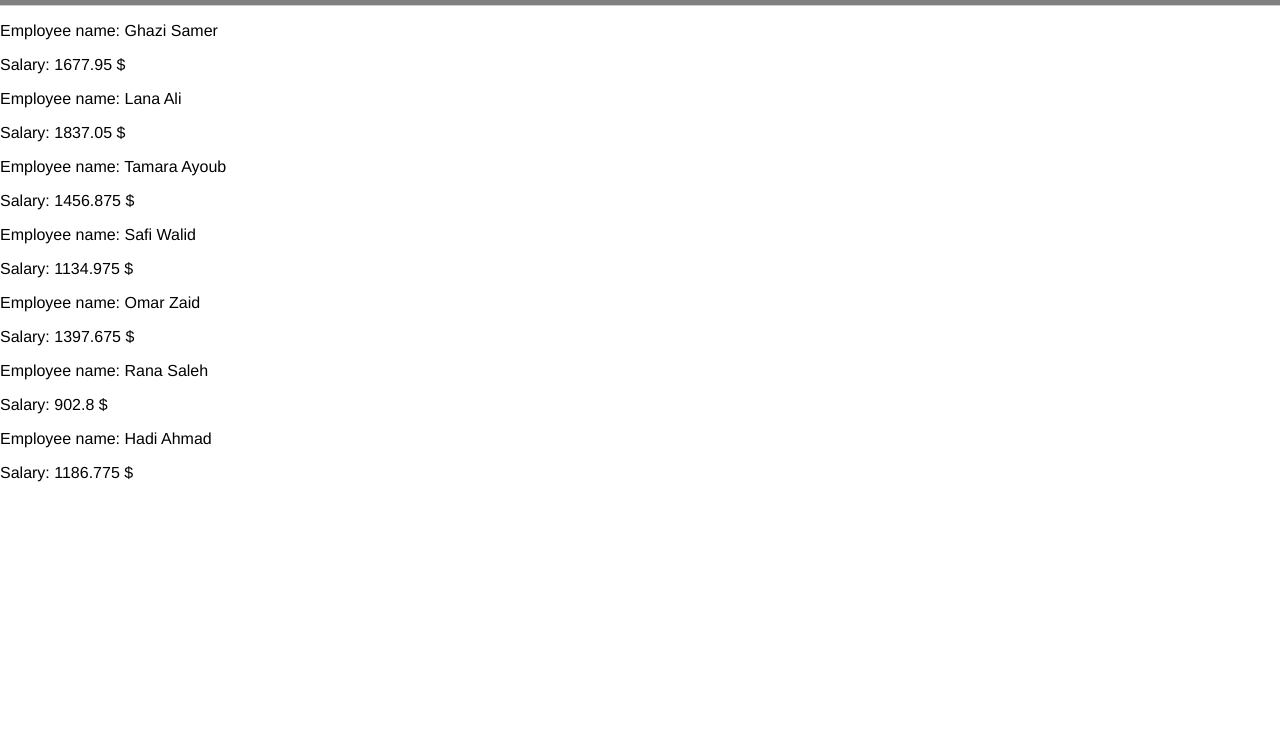
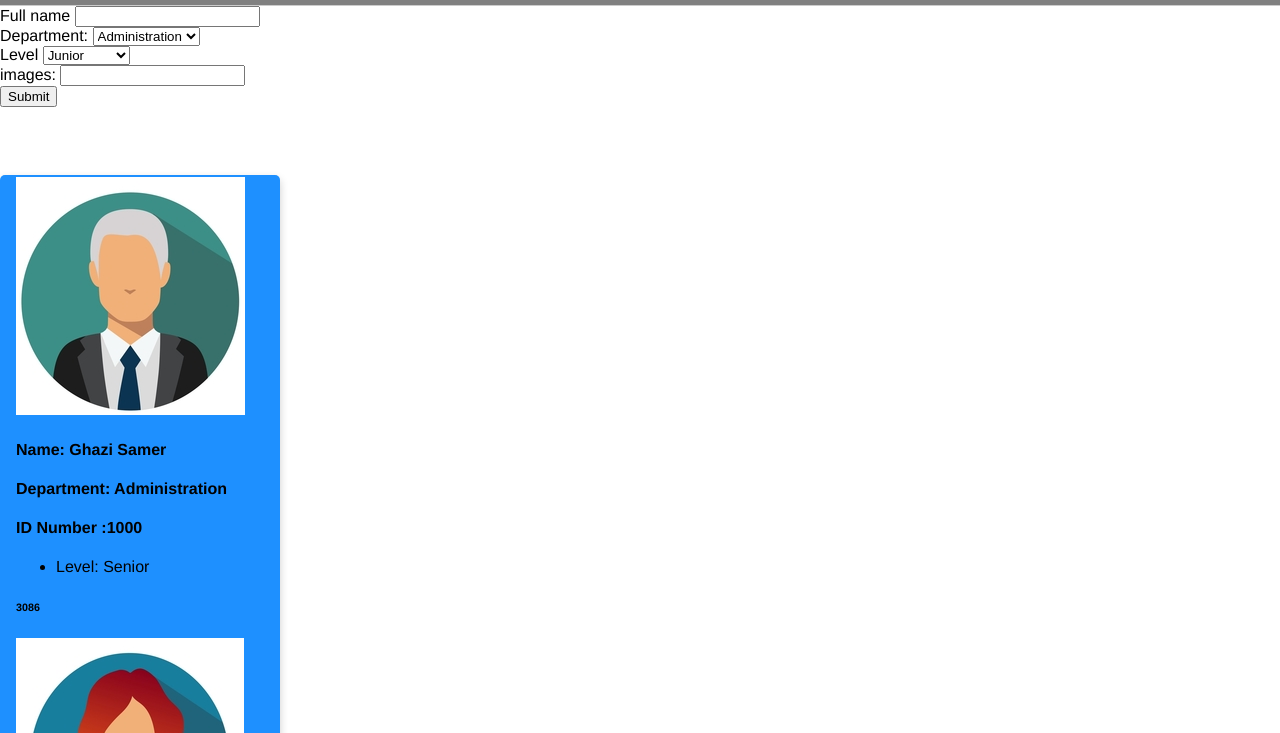
Before and after one commit to AwsAlyasjen/HR-management-system, a plain HTML site: page index.html in a window 1280 px wide. Shown: the part 67-800 px from the top of the page. Drawn offline with Linux system fonts and the light colour scheme.

Commit message:
UploadTheCode

```diff
--- a/app.js
+++ b/app.js
@@ -1,50 +1,109 @@
 'use strict';
-function employeeDetals(employeeID,fullName,department,
-     level,salary,image){
-         this.name=fullName;
-         this.id=employeeID;
-         this.department=department;
-         this.level=level;
-         this.imageURL=image;
-         this.salary=salary;
+let allEmployyes = [];
+let from = document.getElementById("from");
+let card = document.getElementById("information");
+
+function employeeDetals(employeeID, fullName, department,
+    level, salary, image,uniqueId) {
+    this.name = fullName;
+    this.id = employeeID;
+    this.department = department;
+    this.level = level;
+    this.imageURL = image;
+    this.salary = salary;
+    this.uniqueId=uniqueId;
+    allEmployyes.push(this);
 
 }
-        var seniorSalaryMin=1500;
-        var seniorSalaryMax=2000;
-        var midSeniorSalaryMin=1000;
-        var midSeniorSalaryMax=1500;
-        var juniorSalaryMin=500;
-        var juniorSalaryMax=1000;
+var seniorSalaryMin = 1500;
+var seniorSalaryMax = 2000;
+var midSeniorSalaryMin = 1000;
+var midSeniorSalaryMax = 1500;
+var juniorSalaryMin = 500;
+var juniorSalaryMax = 1000;
 
 
 
-        const calculateSalary =(min, max)=>{
+const calculateSalary = (min, max) => {
     var salaryBeforeTax;
     var salaryAfterTax;
-        salaryBeforeTax= Math.floor(Math.random() * (max - min + 1)) + min;
-        return salaryAfterTax=salaryBeforeTax-(salaryBeforeTax*0.075);
+    salaryBeforeTax = Math.floor(Math.random() * (max - min + 1)) + min;
+    return salaryAfterTax = salaryBeforeTax - (salaryBeforeTax * 0.075);
+}
+function uniqueFunction() {
+    const num = Math.floor(1000 + Math.random() * 9000);
+    return num;
    }
 
 
 
-        let employee1 = new employeeDetals("1000","Ghazi Samer","Administration","Senior",calculateSalary(seniorSalaryMin,seniorSalaryMax) );
-        let employee2 = new employeeDetals("1001","Lana Ali","Finance","Senior",calculateSalary(seniorSalaryMin,seniorSalaryMax) );
-        let employee3 = new employeeDetals("1002","Tamara Ayoub","Marketing","Senior",calculateSalary(seniorSalaryMin,seniorSalaryMax) );
-        let employee4 = new employeeDetals("1003","Safi Walid","Administration","Mid-Senior",calculateSalary(midSeniorSalaryMin,midSeniorSalaryMax) );
-        let employee5 = new employeeDetals("1004","Omar Zaid","Development","Senior",calculateSalary(seniorSalaryMin,seniorSalaryMax) );
-        let employee6 = new employeeDetals("1005","Rana Saleh","Development","Junior",calculateSalary(juniorSalaryMin,juniorSalaryMax) );
-        let employee7 = new employeeDetals("1006","Hadi Ahmad","Finance","Mid-Senior",calculateSalary(midSeniorSalaryMin,midSeniorSalaryMax) );
+let employee1 = new employeeDetals("ID Number :1000", "Name: Ghazi Samer", "Department: Administration", "Level: Senior", calculateSalary(seniorSalaryMin, seniorSalaryMax), "./assets/Ghazi.jpg",uniqueFunction(1));
+let employee2 = new employeeDetals("ID Number :1001", "Name: Lana Ali", "Department: Finance", "Level: Senior", calculateSalary(seniorSalaryMin, seniorSalaryMax), "./assets/Lana.jpg",uniqueFunction(1));
+let employee3 = new employeeDetals("ID Number :1002", "Name: Tamara Ayoub", "Department: Marketing", "Level: Senior", calculateSalary(seniorSalaryMin, seniorSalaryMax), "./assets/Tamara.jpg",uniqueFunction(1));
+let employee4 = new employeeDetals("ID Number :1003", "Name: Safi Walid", "Department: Administration", "Level: Mid-Senior", calculateSalary(midSeniorSalaryMin, midSeniorSalaryMax), "./assets/Safi.jpg",uniqueFunction(1));
+let employee5 = new employeeDetals("ID Number :1004", "Name: Omar Zaid", "Department: Development", "Level: Senior", calculateSalary(seniorSalaryMin, seniorSalaryMax), "./assets/Omar.jpg",uniqueFunction(1));
+let employee6 = new employeeDetals("ID Number :1005", "Name: Rana Saleh", "Department: Development", "Level: Junior", calculateSalary(juniorSalaryMin, juniorSalaryMax), "./assets/Rana.jpg",uniqueFunction(1));
+let employee7 = new employeeDetals("ID Number :1006", "Name: Hadi Ahmad", "Department: Finance", "Level: Mid-Senior", calculateSalary(midSeniorSalaryMin, midSeniorSalaryMax), "./assets/Hadi.jpg",uniqueFunction(1));
 
 
-        employeeDetals.prototype.render = function(){
-            document.write(`<p>  Employee name: ${this.name} </p>`)
-            document.write(`<p>  Salary: ${this.salary} $</p>`)
+employeeDetals.prototype.render = function () {
+
+    let image = document.createElement('img');
+    image.setAttribute("src", this.imageURL);
+    card.appendChild(image);
+
+    let heading = document.createElement('h4');
+    heading.textContent = this.name;
+    card.appendChild(heading);
+
+    var departmentEmp=document.createElement('h4');
+    departmentEmp.textContent=this.department;
+    card.appendChild(departmentEmp);
+
+    let div = document.createElement('h4');
+    div.textContent = this.id;
+    card.appendChild(div);
+
+    let ul = document.createElement('ul');
+    card.appendChild(ul);
+    let list = document.createElement('li');
+    ul.appendChild(list);
+    list.textContent = this.level;
+    var uniqueNumber=document.createElement('h6');
+    uniqueNumber.textContent=this.uniqueId;
+    card.appendChild(uniqueNumber);
+
+}
+function renderAll() {
+    for (let i = 0; i < allEmployyes.length; i++) {
+        allEmployyes[i].render();
     }
 
-        employee1.render();
+}
+renderAll();
+
+
+
+/* employee1.render();
  employee2.render();
  employee3.render();
  employee4.render();
  employee5.render();
  employee6.render();
-        employee7.render();
+ employee7.render();*/
+form.addEventListener("submit", handleSubmit)
+
+function handleSubmit(event) {
+    event.preventDefault();
+
+    let fullName = event.target.fullName.value;
+    let department = event.target.department.value;
+    let level = event.target.level.value;
+    let images = event.target.images.value;
+    let newEmployee = new employeeDetals("",fullName, department, level, "",images,"");
+    newEmployee.render();
+
+
+
+
+}
--- a/css/index.css
+++ b/css/index.css
@@ -72,3 +72,38 @@ body {
     flex-direction: column;
     text-align: center;
 }
+.flex-container {
+  display:-moz-grid;
+  background-color: DodgerBlue;
+  margin-top: 50px;
+  margin-right: 1000px;
+  box-shadow: 0 4px 8px 0 rgba(0,0,0,0.2);
+  transition: 0.3s;
+  border-radius:  5px 5px 0 0;
+  padding: 2px 16px;
+}
+
+.flex-container > div {
+  background-color: #f1f1f1;
+  margin: 10px;
+  padding: 20px;
+  font-size: 30px;
+}
+.card {
+  /* Add shadows to create the "card" effect */
+  box-shadow: 0 4px 8px 0 rgba(0,0,0,0.2);
+  transition: 0.3s;
+  border-radius:  5px 5px 0 0;
+  padding: 2px 16px;
+
+}
+
+/* On mouse-over, add a deeper shadow */
+.flex-container:hover {
+  box-shadow: 0 8px 16px 0 rgba(0,0,0,0.2);
+}
+
+/* Add some padding inside the card container */
+.container {
+  padding: 2px 16px;
+}
--- a/index.html
+++ b/index.html
@@ -1,5 +1,6 @@
 <!DOCTYPE html>
 <html lang="en">
+
 <head>
   <meta charset="UTF-8">
   <meta http-equiv="X-UA-Compatible" content="IE=edge">
@@ -8,8 +9,8 @@
   <link rel="stylesheet" href="css/index.css">
 
 </head>
+
 <body>
-
   <header class="site-header">
     <div class="site-identity">
       <a href="#"><img src="assets/hrLogo.png" alt="logo" /></a>
@@ -22,7 +23,35 @@
     </nav>
   </header>
   <main>
-      <script src="app.js"></script>
+    <form id="form">
+      <label for="fullName">Full name</label>
+      <input id="fullName" type="text" name="fullName" required>
+      <br>
+      <label for="department">Department:</label>
+      <select id="department" name="department">
+        <option value="administration">Administration</option>
+        <option value="marketing">Marketing</option>
+        <option value="development">Development</option>
+        <option value="finance">Finance</option>
+      </select>
+      <br>
+      <label for="level">Level</label>
+      <select id="level" name="level">
+        <option value="junior">Junior</option>
+        <option value="midSenior">Mid-Senior</option>
+        <option value="senior">Senior</option>
+      </select>
+      <br>
+            <label for="images">images: </label>
+            <input id="images" type="text" name="images">
+
+      <br>
+      <input type="submit" value="Submit">
+    </form>
+    <br>
+    <div  class="flex-container" id="information">
+
+    </div>
   </main>
 
   <footer>
@@ -34,6 +63,7 @@
     </div>
 
   </footer>
+  <script src="app.js"></script>
 </body>
 
 </html>
```
Also changed, not shown: assets/Ghazi.jpg (added), assets/Hadi.jpg (added), assets/Lana.jpg (added), assets/Omar.jpg (added), assets/Rana.jpg (added), assets/Safi.jpg (added), assets/Tamara.jpg (added), 7 other files. Lines whose indentation alone changed are shown as unchanged.
